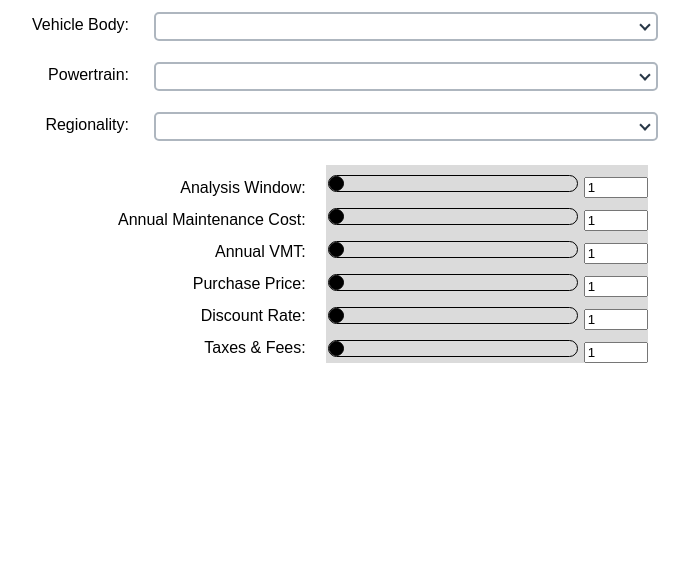
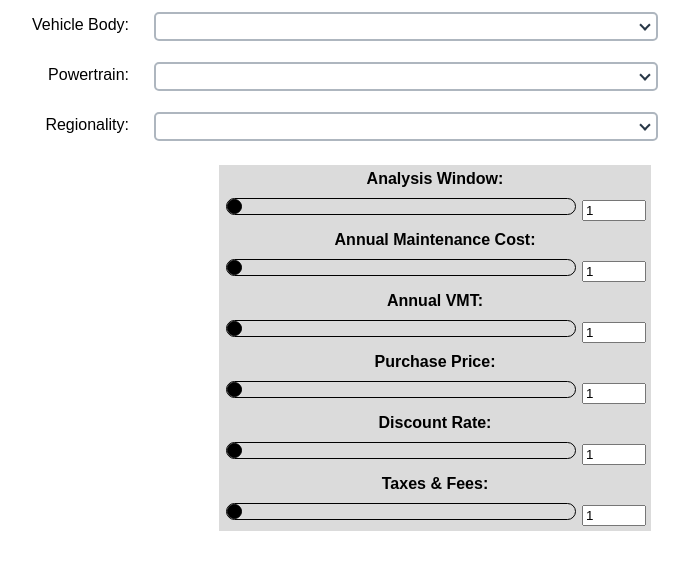
Before and after one commit to gebe678/TCO-Web-Tool, a PHP site: page /detailedView.html in a window 1280 px wide. Shown: the part 118-688 px from the top of the page, without its empty margins (11-700 px from the left). Run offline with PHP 8.4, Linux system fonts and the light colour scheme.

Commit message:
changed styling for cross browser support

```diff
--- a/webtool/assets/css/sliderStyles.css
+++ b/webtool/assets/css/sliderStyles.css
@@ -3,26 +3,22 @@
 /* styling for the container with all of the slider and text information*/
 .sliderContainer{
     display: flex;
-    text-align: right;
-    margin-left: 129px;
+    margin-left: 210px;
     margin-top: 15px;
-}
-
-.textContainer{
-    font-family: sans-serif;
-    text-transform: capitalize;
 }
 
 .textBlock{
     display: block;
-    margin-top: 14px;
+    text-align: center;
+    font-family: sans-serif;
+    font-weight: bold;
 }
 
 /* makes the slider invisible across all browsers so that custom styling can be applied after */
 .slider{
     -webkit-appearance: none;
     background: transparent;
-    width: 250px;
+    width: 350px;
     margin-top: 10px;
 }
 
@@ -30,6 +26,7 @@
     display: block;
     margin-left: 20px;
     background-color: rgb(219, 219, 219);
+    padding: 5px;
 }
 
 .slider::-webkit-slider-thumb{
@@ -49,7 +46,7 @@
     color: transparent;
 }
 
-/* styles for the thumb - circle that you click to move along the track */
+/* styles for the thumb */
 .slider::-webkit-slider-thumb{
     border: 1px solid black;
     height: 15px;
@@ -66,12 +63,26 @@
     border-radius: 10px;
 }
 
-/* Styles for the track of the thumb */
+.slider::-moz-range-thumb{
+    border: 1px solid black;
+    height: 15px;
+    width: 15px;
+    background-color: black;
+    border-radius: 10px;
+}
+
+/* Styles for the track */
 .slider::-webkit-slider-runnable-track{
     border: 1px solid black;
     border-radius: 10px;
 }
 
 .slider::-ms-track{
-    background-color: blue;
+    border: 1px solid black;
+    border-radius: 10px;
 }
+
+.slider::-moz-range-track{
+    border: 1px solid black;
+    border-radius: 10px;
+}
--- a/webtool/detailedView.html
+++ b/webtool/detailedView.html
@@ -71,43 +71,39 @@
 
     <!--range slider for additional modification to the initial options-->
     <div class="sliderContainer">
-
-        <div class="textContainer">
-            <span class="textBlock">Analysis Window:</span>
-            <span class="textBlock">Annual Maintenance Cost:</span>
-            <span class="textBlock">Annual VMT:</span>
-            <span class="textBlock">Purchase Price:</span>
-            <span class="textBlock">Discount Rate:</span>
-            <span class="textBlock">Taxes & Fees:</span>
-        </div>
-
         <div class="sliders">
             <span class="inputContainer">
+                <span class="textBlock">Analysis Window:</span>
                 <input type="range" min="1" max="100" value="1" class="slider">
                 <input type="number" class="outputText" value="1" min="1" max="100">
              </span>
 
              <span class="inputContainer">
+                <span class="textBlock">Annual Maintenance Cost:</span>
                 <input type="range" min="1" max="100" value="1" class="slider">
                 <input type="number" class="outputText" value="1" min="1" max="100">
             </span>
 
             <span class="inputContainer">
+                <span class="textBlock">Annual VMT:</span>
                 <input type="range" min="1" max="100" value="1" class="slider">
                 <input type="number" class="outputText" value="1" min="1" max="100">
             </span>
 
             <span class="inputContainer">
+                <span class="textBlock">Purchase Price:</span>
                 <input type="range" min="1" max="100" value="1" class="slider">
                 <input type="number" class="outputText" value="1" min="1" max="100">
             </span>
 
             <span class="inputContainer">
+                <span class="textBlock">Discount Rate:</span>
                 <input type="range" min="1" max="100" value="1" class="slider">
                 <input type="number" class="outputText" value="1" min="1" max="100">
             </span>
 
             <span class="inputContainer">
+                <span class="textBlock">Taxes & Fees:</span>
                 <input type="range" min="1" max="100" value="1" class="slider">
                 <input type="number" class="outputText" value="1" min="1" max="100">
             </span>
```
